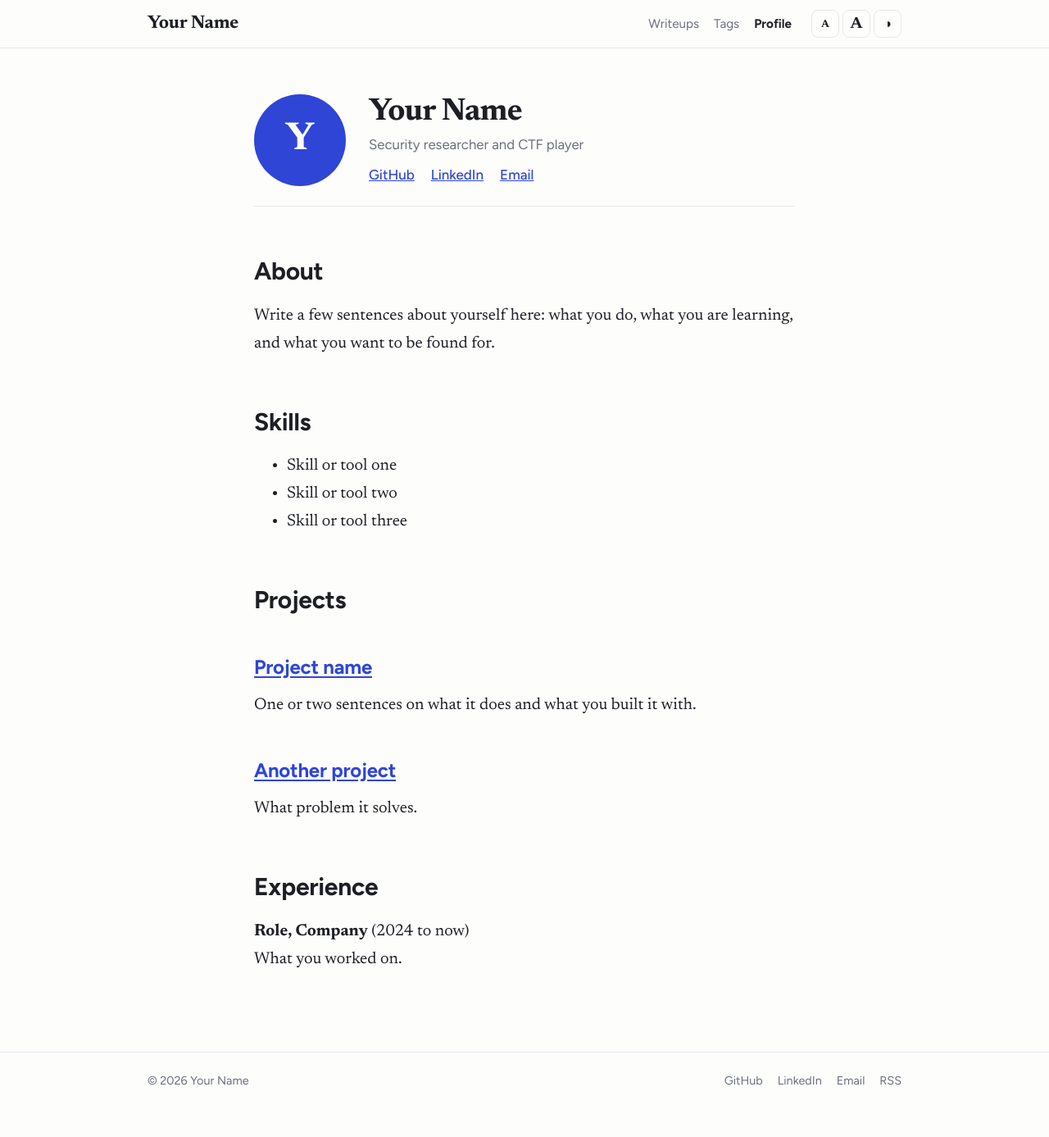
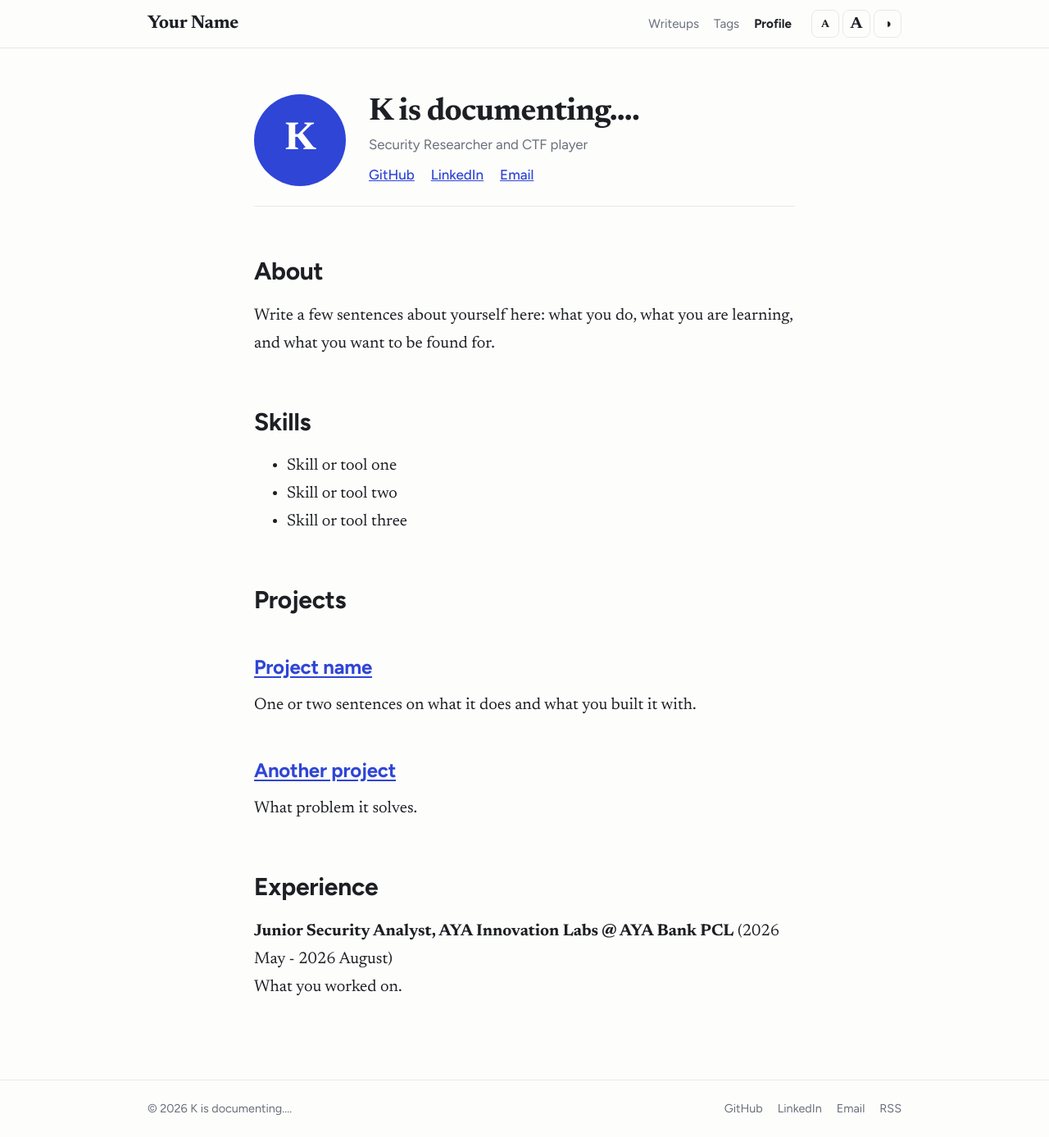
Before and after one commit to cloudskim/cloudskim.github.io, a Jekyll site: the page built from about/index.md, in a window 1280 px wide and 1387 px high. Shown: the whole window at 82% size. Built offline with Jekyll 4.4.1, drawn with Linux system fonts in a browser that asks for light colours.

Commit message:
Update _data/profile.yml (via Pages CMS)

```diff
--- a/_data/profile.yml
+++ b/_data/profile.yml
@@ -1,19 +1,29 @@
-name: Your Name
-tagline: Security researcher and CTF player
+name: K is documenting....
+tagline: Security Researcher and CTF player
 bio: I write up the things I break, build and learn.
-avatar: ""
 links:
-  - { name: GitHub, url: "https://github.com/YOUR-USERNAME" }
-  - { name: LinkedIn, url: "https://linkedin.com/in/YOUR-USERNAME" }
-  - { name: Email, url: "mailto:you@example.com" }
-about: |
-  Write a few sentences about yourself here: what you do, what you are learning, and what you want to be found for.
+  - name: GitHub
+    url: https://github.com/cloudskim
+  - name: LinkedIn
+    url: www.linkedin.com/in/k-zin-htet
+  - name: Email
+    url: mailto:kzinhtet210@gmail.com
+about: >
+  Write a few sentences about yourself here: what you do, what you are learning,
+  and what you want to be found for.
 skills:
   - Skill or tool one
   - Skill or tool two
   - Skill or tool three
 projects:
-  - { title: Project name, url: "https://github.com/YOUR-USERNAME/project", description: One or two sentences on what it does and what you built it with. }
-  - { title: Another project, url: "https://github.com/YOUR-USERNAME/another", description: What problem it solves. }
+  - title: Project name
+    url: https://github.com/YOUR-USERNAME/project
+    description: One or two sentences on what it does and what you built it with.
+  - title: Another project
+    url: https://github.com/YOUR-USERNAME/another
+    description: What problem it solves.
 experience:
-  - { role: Role, company: Company, period: 2024 to now, description: What you worked on. }
+  - role: Junior Security Analyst
+    company: AYA Innovation Labs @ AYA Bank PCL
+    period: 2026 May - 2026 August
+    description: What you worked on.
```
